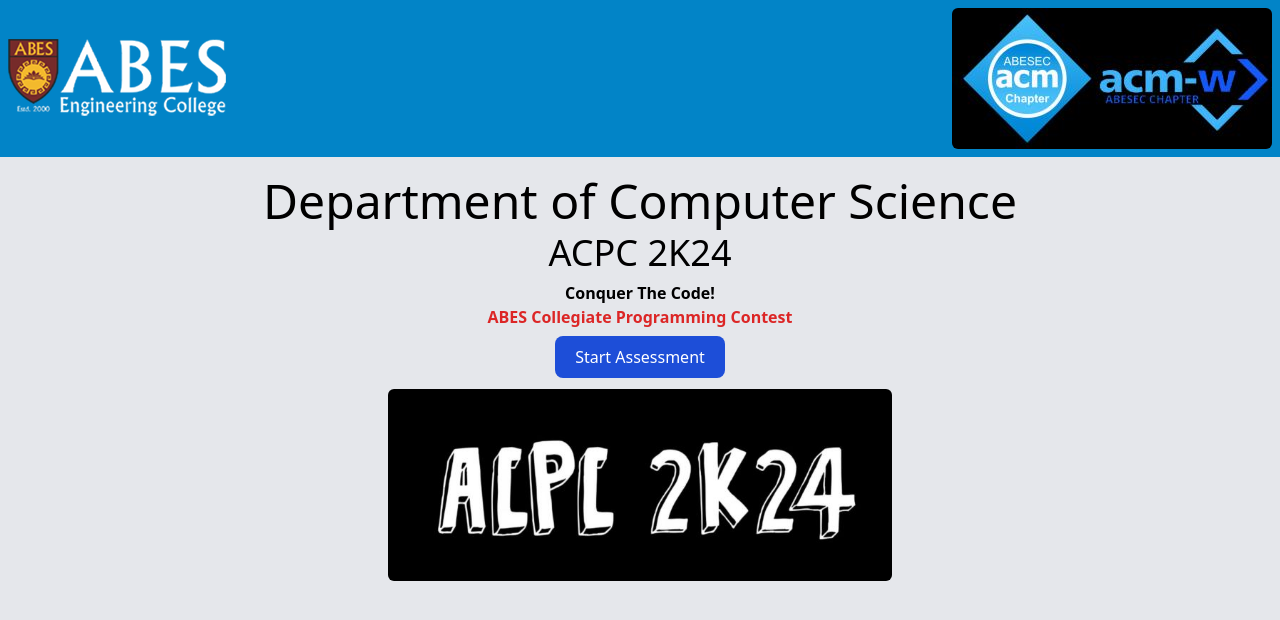
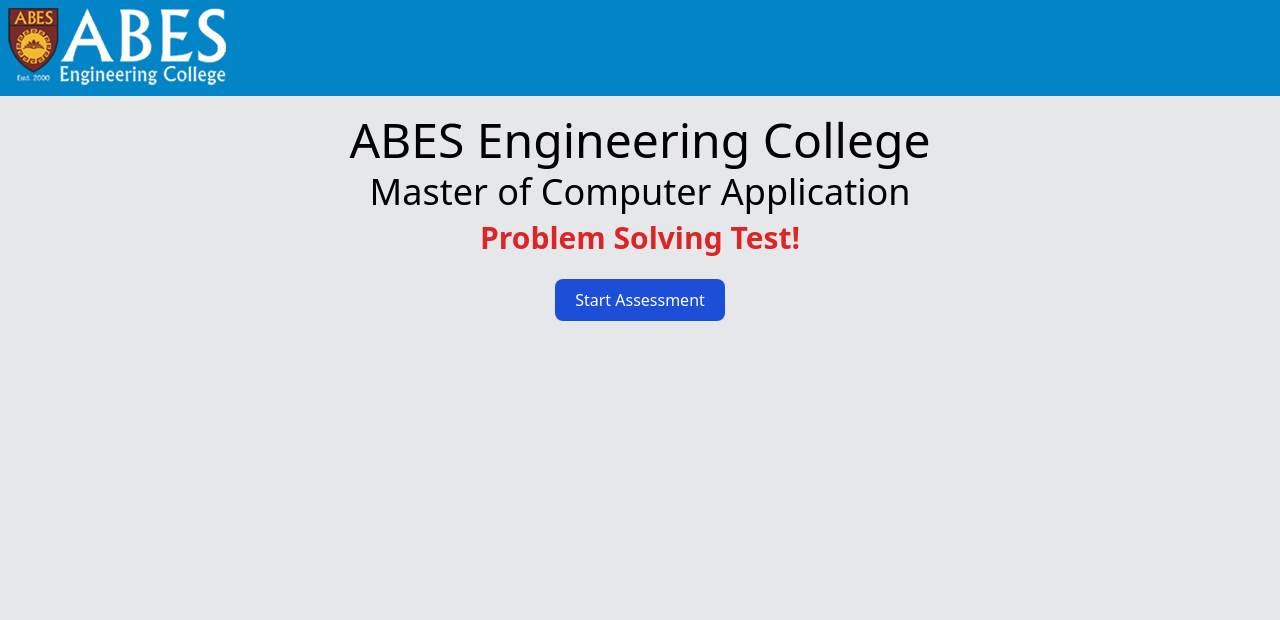
Before and after one commit to Dhannesh/acpc-exam, a React (Vite) app: page / in a window 1280 px wide. Shown: the top 620 px of the page. Built offline with nearby package versions, Linux system fonts and the light colour scheme.

Commit message:
updated for mca problem solving test

```diff
--- a/src/App.jsx
+++ b/src/App.jsx
@@ -7,7 +7,6 @@
     <>
       <div className="bg-sky-600 m-0 p-2 flex flex-row justify-between items-center">
         <img src={logo} />
-        <img className="rounded-md ml-auto" src={acmLogo} />
       </div>
       <Home />
     </>
--- a/src/Home.jsx
+++ b/src/Home.jsx
@@ -3,20 +3,17 @@
 const Home = () => {
   return (
     <section className="bg-gray-200 text-center p-5 w-full h-auto">
-      <h2 className="text-5xl">Department of Computer Science</h2>
-      <h2 className="text-4xl m-2">ACPC 2K24</h2>
-      <h4 className="font-bold">Conquer The Code!</h4>
-      <h3 className="font-bold text-red-600 mb-4">
-        ABES Collegiate Programming Contest
+      <h2 className="text-5xl">ABES Engineering College</h2>
+      <h2 className="text-4xl m-2">Master of Computer Application</h2>
+
+      <h3 className="font-bold text-red-600 mb-8 text-3xl">
+        Problem Solving Test!
       </h3>
       <a
         href={testLink}
-        className="text-white bg-blue-700 hover:bg-blue-800 focus:ring-4 focus:ring-blue-300 font-medium rounded-lg mt-3 px-5 py-2.5">
+        className="text-white bg-blue-700 hover:bg-blue-800 focus:ring-4 focus:ring-blue-300 font-medium rounded-lg mt-5 px-5 py-2.5">
         Start Assessment
       </a>
-      <div className="flex flex-row justify-center items-center">
-        <img className="mt-5 rounded-md h-48" src={acpc} />
-      </div>
     </section>
   );
 };
--- a/src/assets/data.js
+++ b/src/assets/data.js
@@ -1,2 +1,3 @@
-export const testLink = "javascript:void(0)";
-// "https://codeforces.com/contestInvitation/f27ad73f6b64080de42373ee7a2cff179e9960d6";
+// export const testLink = "javascript:void(0)";
+export const testLink =
+  "https://codeforces.com/contestInvitation/f27ad73f6b64080de42373ee7a2cff179e9960d6";
```
